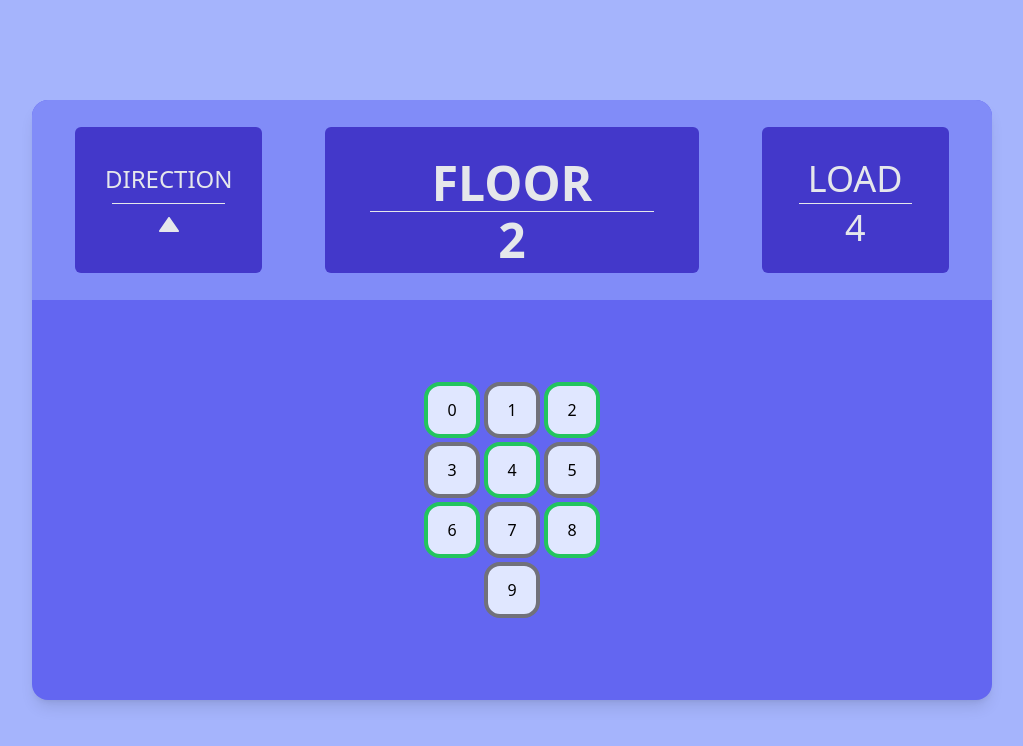
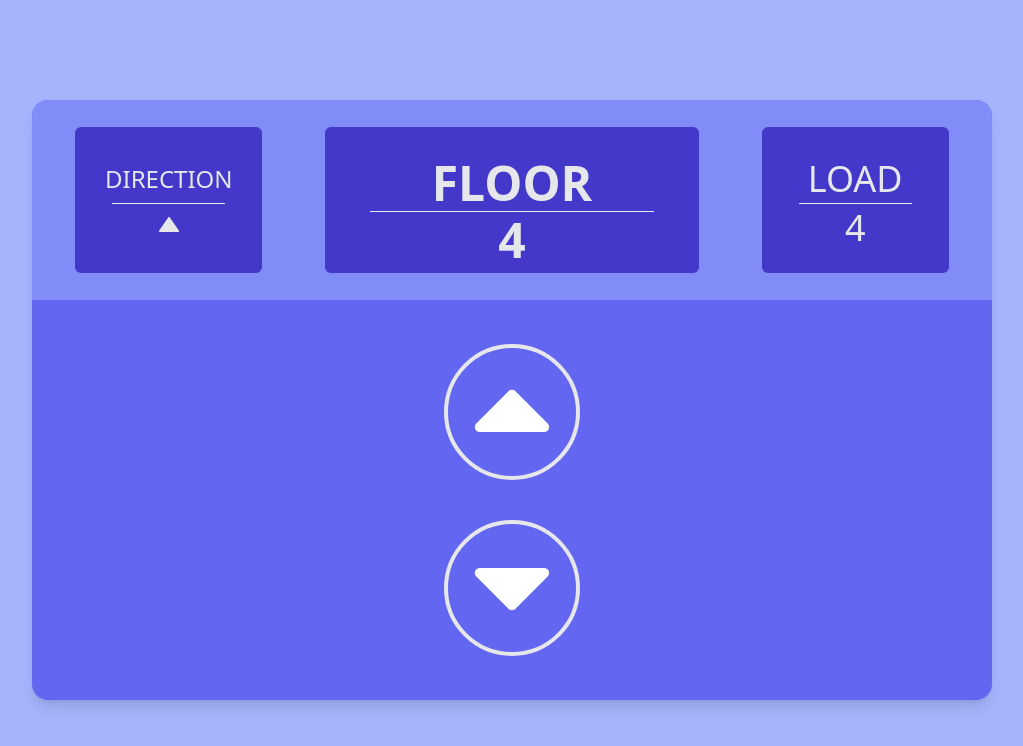
Before and after one commit to thesuryac/elevator-simulation, a React (Vite) app in the folder client/: page / in a window 1280 px wide. Shown: the top 746 px of the page, without its empty margins (128-1151 px from the left). Built offline with nearby package versions, Linux system fonts and the light colour scheme.

Commit message:
outside button design

```diff
--- a/client/package.json
+++ b/client/package.json
@@ -11,7 +11,8 @@
   },
   "dependencies": {
     "react": "^18.3.1",
-    "react-dom": "^18.3.1"
+    "react-dom": "^18.3.1",
+    "react-icons": "^5.3.0"
   },
   "devDependencies": {
     "@eslint/js": "^9.9.0",
--- a/client/src/App.jsx
+++ b/client/src/App.jsx
@@ -5,7 +5,7 @@ import InsideButtons from "./components/InsideButtons";
 import { response } from "../data/sample";
 
 const App = () => {
-  const [out, setOut] = useState(false);
+	const [out, setOut] = useState(true);
 	const floors = [
 		true,
 		false,
@@ -18,7 +18,7 @@ const App = () => {
 		true,
 		false,
 	];
-  const currentFloor = 2;
+	const currentFloor = 4;
 	const direction = "up";
 	const load = 4;
 	return (
@@ -30,7 +30,11 @@ const App = () => {
 					load={load}
 				/>
 				<div className="w-full h-2/3 flex justify-center items-center">
-          {out ? <OutsideButton /> : <InsideButtons floors={floors} />}
+					{out ? (
+						<OutsideButton currentFloor={currentFloor} />
+					) : (
+						<InsideButtons floors={floors} />
+					)}
 				</div>
 			</div>
 		</div>
--- a/client/src/components/OutsideButton.jsx
+++ b/client/src/components/OutsideButton.jsx
@@ -1,10 +1,36 @@
-const OutsideButton = () => {
-  return (
-    <div>
-      <button>up</button>
-      <button>down</button>
-    </div>
-  );
+import { useState } from "react";
+import { FaCaretUp } from "react-icons/fa";
+import { FaCaretDown } from "react-icons/fa";
+const OutsideButton = ({ currentFloor }) => {
+	const [is1Selected, setIs1Selected] = useState(false);
+	const [is2Selected, setIs2Selected] = useState(false);
+	return (
+		<div className="text-white  flex flex-col gap-10 justify-center items-center">
+			<button
+				disabled={currentFloor == 4}
+				className={`text-9xl ${
+					is2Selected
+						? "text-yellow-300 cursor-default border-yellow-300"
+						: ""
+				} border-4  rounded-full `}
+				onClick={() => setIs2Selected(true)}
+			>
+				<FaCaretUp className="-translate-y-1" />
+			</button>
+
+			<button
+				disabled={currentFloor == 0}
+				className={`text-9xl ${
+					is1Selected
+						? "text-yellow-300 cursor-default border-yellow-300 "
+						: ""
+				} border-4  rounded-full `}
+				onClick={() => setIs1Selected(true)}
+			>
+				<FaCaretDown className="-translate-y-1" />
+			</button>
+		</div>
+	);
 };
 
 export default OutsideButton;
```
Also changed, not shown: 1 other file (tests, documents, lock files or other folders). Lines whose indentation alone changed are shown as unchanged.
